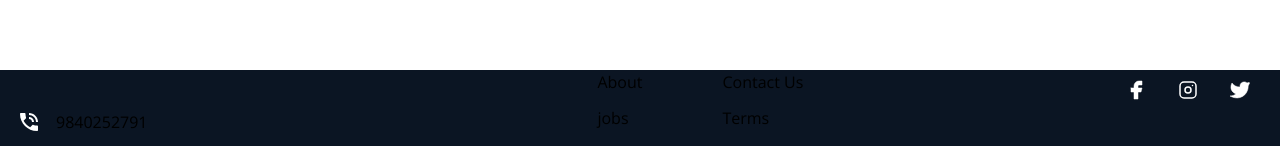
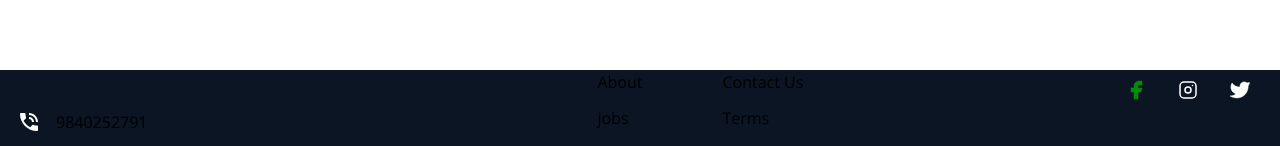
Before and after one commit to Satish9047/tailwind-projects, a React (Vite) app in the folder fylo-website/: page / in a window 1280 px wide. In both pictures the pointer is over the picture 1135 px from the left and 3739 px from the top of the page. Shown: the part 3649-3795 px from the top of the page. Built offline with nearby package versions, Linux system fonts and the light colour scheme.

Commit message:
add svg hover effect + fixed typo in custom ficon class

```diff
--- a/fylo-website/src/index.css
+++ b/fylo-website/src/index.css
@@ -4,5 +4,5 @@
 
 .ficon:hover {
   filter: invert(80%) sepia(37%) saturate(7048%) hue-rotate(132deg)
-    brightness(105%) constrast(104%);
+    brightness(105%) contrast(104%);
 }
```
